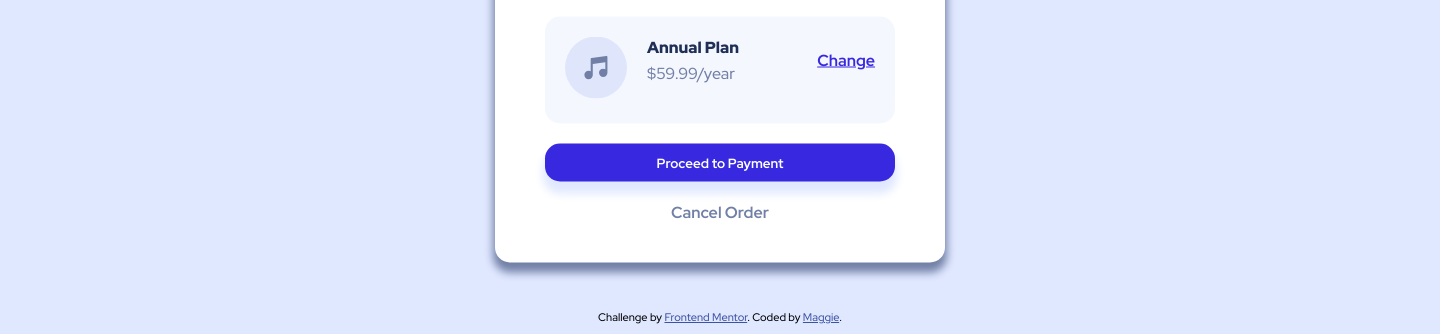
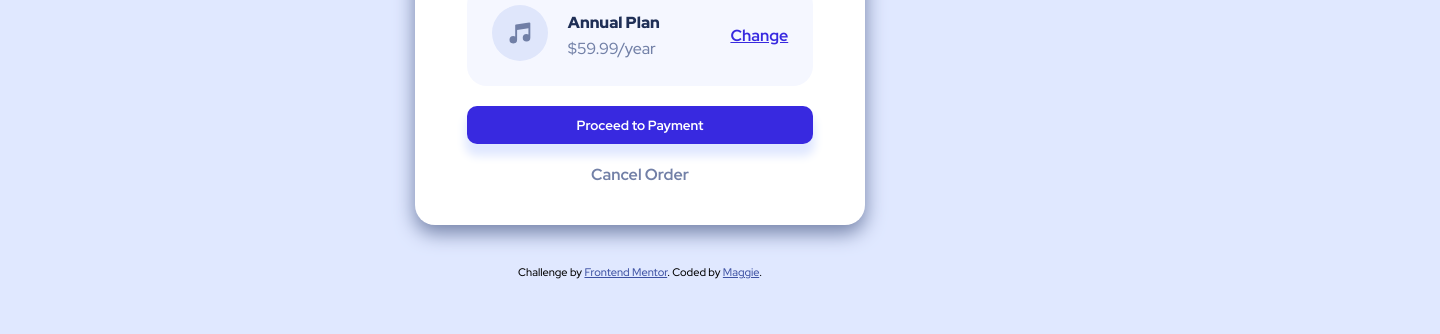
Before and after one commit to Ma1021/01-front-mentor-project, a plain HTML site: page index.html in a window 1280 px wide. Shown: the part 466-800 px from the top of the page, 1440 px wide, since content can reach past the window. Drawn offline with Linux system fonts and the light colour scheme.

Commit message:
Update to fix rwd problems

```diff
--- a/style.css
+++ b/style.css
@@ -13,31 +13,33 @@
 *{
     margin:0;
     padding:0;
+    font-weight: 500;
 }
 
 body{
-    position: absolute;
+    position: relative;
     top:0; left: 0;
     z-index: -1;
-    width:var(--wd);
-    height: 100%;
+    max-width:var(--wd);
+    max-height: 1056px;
     background: url(images/pattern-background-desktop.svg) no-repeat;
     background-color: var(--pale_blue);
-    height: 100%;
     font-family: 'Red Hat Display', sans-serif;
+    /* center text here instead of only container */
+    text-align: center;
 }
 
 .container{
-    position: absolute;
-    top: 50%;
-    left: 50%;
-    transform: translate(-50%, -50%);
+    width: 450px;
+    margin: 40px auto;
+    vertical-align: middle;
     overflow: hidden;
-    border-radius: 15px;
-    width: 450px;
+    border-radius: 20px;
+    /* try to use max width instead of width */
+    max-width: 450px;
     background-color: white;
     text-align: center;
-    box-shadow: 0 8px 8px 2px var(--desaturated_blue);
+    box-shadow: 0 8px 20px var(--desaturated_blue);
 }
 
 .container .image img{
@@ -45,7 +47,8 @@ body{
 }
 
 .container .summary{
-    padding: 40px 50px 20px 50px;
+    width: 77%;
+    margin: 40px auto 20px;
 }
 
 .container .summary h1{
@@ -61,17 +64,15 @@ body{
 }
 
 .container .plan{
+    box-sizing: border-box;
     background-color:var(--very_pale_blue);
-    border-radius: 15px;
-    margin-left: 50px;
-    margin-right: 50px;
-    padding: 20px;
-}
+    border-radius: 20px;
+    width: 77%;
+    margin: 0 auto;
+    padding: 20px 25px;
+    display: grid;
+    grid-template-columns: 0.7fr 2fr 1fr;
 
-.container .plan .image{
-    width: 20%;
-    height: auto;
-    float: left;
 }
 
 .container .image img{
@@ -79,10 +80,10 @@ body{
 }
 
 .container .plan .plan_details{
-    padding-left:20px;
+    align-self: center;
     text-align: left;
     font-size: 16px;
-    float: left;
+    margin-left: 20px;
 }
 
 .container .plan .plan_details h2{
@@ -97,29 +98,20 @@ body{
 }
 
 .container .plan a{
+    align-self: center;
     font-weight: 700;
-    height: 48px;
-    line-height: 48px;
-    vertical-align: middle;
     color: var(--bright_blue);
-    float: right;
-}
-
-.container .plan:after{
-    content: " ";
-    clear:both;
-    height: 0;
-    font-size: 0;
-    display: block;
+    text-align: right;
 }
 
 .container .plan a:hover{
-    color: hsl(245, 83%, 68%);
+    color:var(--desaturated_blue);
     text-decoration: none;
 }
 
 .container .action{
-    padding: 20px 50px 40px 50px;
+    margin: 20px auto 40px;
+    width: 77%;
     display: flex;
     flex-direction: column;
 }
@@ -129,7 +121,7 @@ body{
     text-align: center;
     color: white;
     font-weight:700;
-    border-radius: 15px;
+    border-radius: 10px;
     background-color: var(--bright_blue);
     font-family: 'Red Hat Display', sans-serif;
     border: none;
@@ -148,13 +140,12 @@ body{
     color:var(--desaturated_blue);
 }
 
+.container .action a:hover{
+    color: black;
+}
+
 .attribution {
     font-size: 11px;
-    text-align: center;
-    position: absolute;
-    bottom: 0;
-    left: 50%;
-    transform: translateX(-50%);
     margin-bottom: 10px;
 }
 
@@ -163,13 +154,9 @@ body{
 }
 
 /* mobile size */
-@media screen and (max-width: 375px) {
-    body{
+@media screen and (max-width: 600px) {
+    .container{
         width: 375px;
     }
 
-    .container{
-        width: 355px;
-    }
-
 }
```
